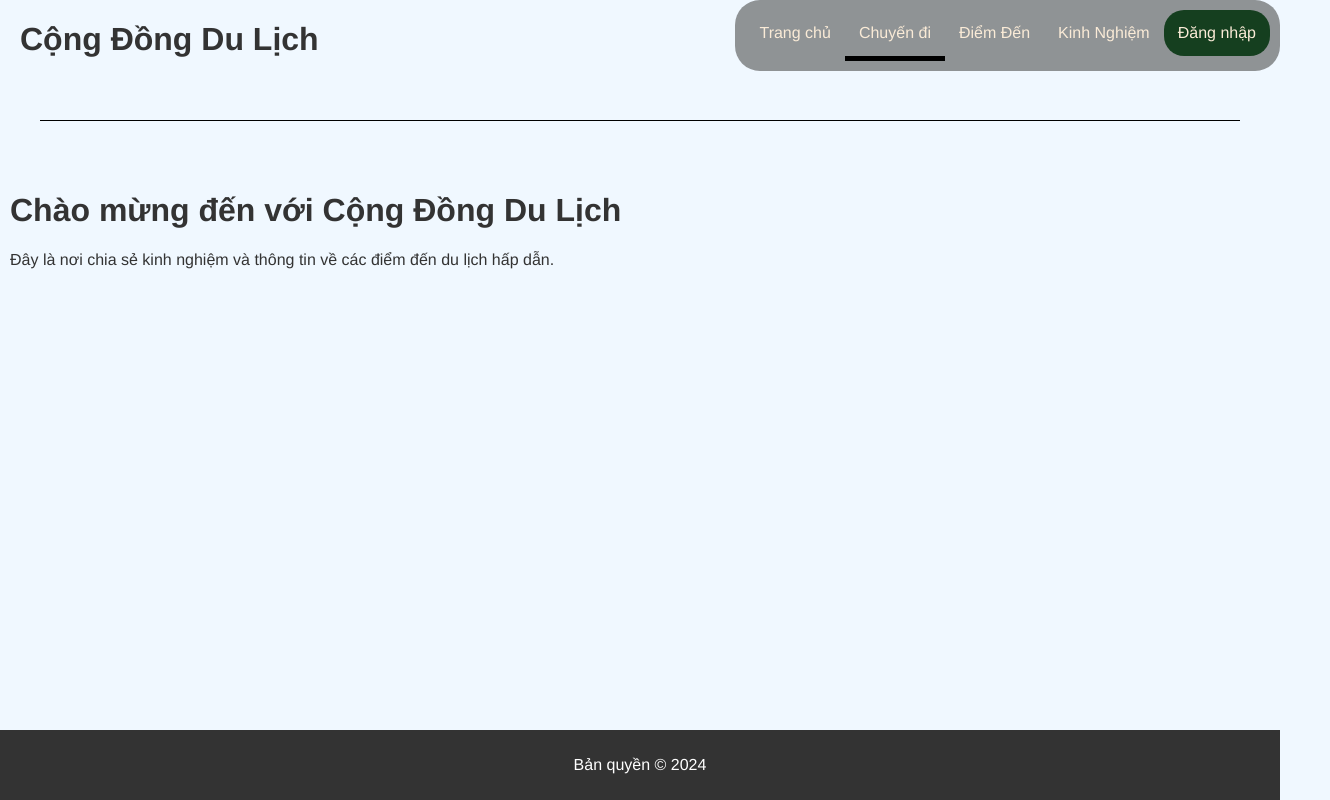
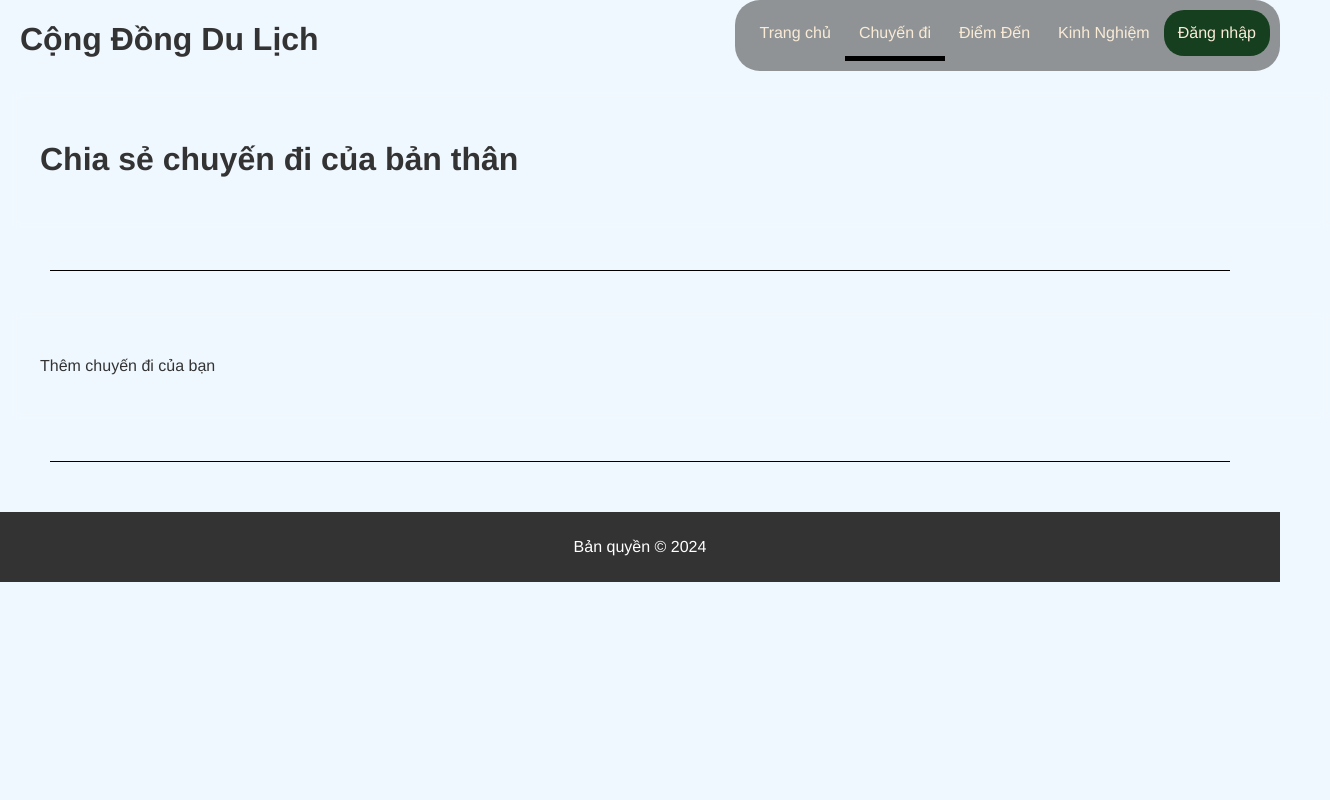
Before and after one commit to tranMinhTien2k3/BTL_XayDungUngDungWeb_N05, a website: page src/views/intro.html in a window 1280 px wide. Shown: the whole page, 1330 px wide, since content can reach past the window. Drawn offline with Linux system fonts and the light colour scheme; files that its build step writes are made by us from their sources.

Commit message:
edit layout chuyendi

```diff
--- a/src/views/intro.html
+++ b/src/views/intro.html
@@ -9,7 +9,7 @@
 </head>
 
 <body>
-    <div class="header">
+    <header>
         <div class="logo">
             <h1>Cộng Đồng Du Lịch</h1>
         </div>
@@ -22,16 +22,24 @@
                 <li><a class="act" href="/login_register">Đăng nhập</a></li>
             </ul>
         </div>
-    </div>
-    <hr>
-    <div class="main-content">
-        <h1>Chào mừng đến với Cộng Đồng Du Lịch</h1>
-        <p>Đây là nơi chia sẻ kinh nghiệm và thông tin về các điểm đến du lịch hấp dẫn.</p>
+    </header>
+    <main>
+        <div class="main-content">
+            <div class="text-content">
+                <h1>Chia sẻ chuyến đi của bản thân</h1>
+            </div>
+            <hr>
+            <div class="text-content">
+                <p>Thêm chuyến đi của bạn </p>
+            </div>
+            <hr>
+        </div>
+    </main>
 
-    </div>
     <footer>
         <p>Bản quyền © 2024</p>
     </footer>
+    <script src="js/home.js"></script>
 </body>
 
 </html>
```
